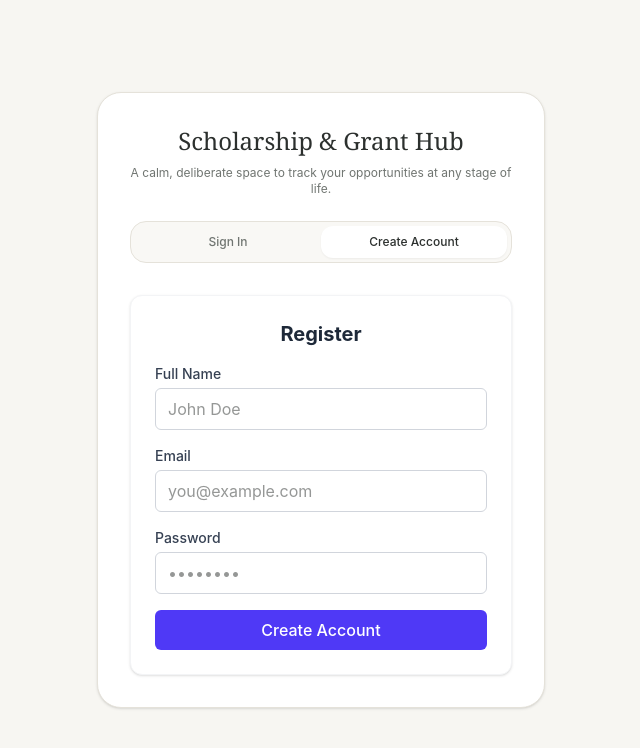
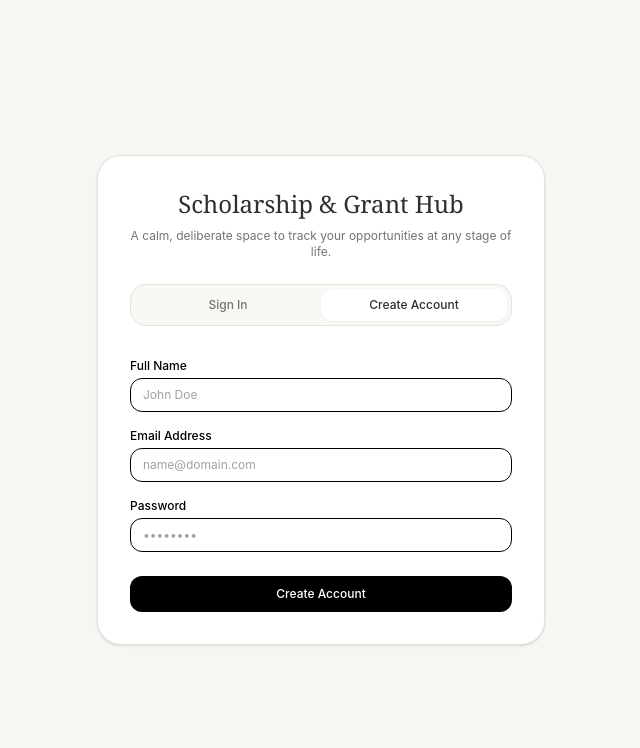
Before and after one commit to wekwamutamba-lab/simple-scholarship-tracker, a React (Vite) app in the folder scholarship-tracker-frontend/: page / in a window 1280 px wide. Both pictures are taken after typing "name@example.com", "Sample123" into the empty fields and a click on the button "Create Account". Shown: the top 748 px of the page, without its empty margins (319-959 px from the left). Built offline with nearby package versions, Linux system fonts and the light colour scheme.

Commit message:
updated frontend jsx

```diff
--- a/scholarship-tracker-frontend/src/components/auth/LoginForm.jsx
+++ b/scholarship-tracker-frontend/src/components/auth/LoginForm.jsx
@@ -5,50 +5,59 @@ import { AuthContext } from '../../context/AuthContext';
 function LoginForm() {
   const [email, setEmail] = useState('');
   const [password, setPassword] = useState('');
+  const [loading, setLoading] = useState(false);
   const { login } = useContext(AuthContext);
 
   const handleSubmit = async (e) => {
     e.preventDefault();
+    setLoading(true);
     try {
       const res = await loginUser({ email, password });
       login(res.data.user, res.data.token);
-      alert('Logged in successfully!');
     } catch (err) {
-      alert('Login failed!');
+      alert('Login failed. Please check your credentials.');
+    } finally {
+      setLoading(false);
     }
   };
 
   return (
-    <div className="bg-white p-6 rounded-lg shadow-md border border-gray-100 max-w-sm w-full">
-      <h2 className="text-xl font-bold text-gray-800 mb-4 text-center">Login</h2>
+    <div className="w-full">
       <form onSubmit={handleSubmit} className="space-y-4">
         <div>
-          <label className="block text-sm font-medium text-gray-700 mb-1">Email</label>
+          <label className="block text-xs font-medium text-black mb-1">
+            Email Address
+          </label>
           <input
             type="email"
-            placeholder="you@example.com"
+            placeholder="name@domain.com"
             value={email}
             onChange={(e) => setEmail(e.target.value)}
-            className="w-full px-3 py-2 border border-gray-300 rounded-md focus:outline-none focus:ring-2 focus:ring-blue-500"
+            className="w-full px-3 py-2 text-xs bg-white border border-black rounded-xl outline-none focus:ring-1 focus:ring-black placeholder-neutral-400"
             required
           />
         </div>
+
         <div>
-          <label className="block text-sm font-medium text-gray-700 mb-1">Password</label>
+          <label className="block text-xs font-medium text-black mb-1">
+            Password
+          </label>
           <input
             type="password"
             placeholder="••••••••"
             value={password}
             onChange={(e) => setPassword(e.target.value)}
-            className="w-full px-3 py-2 border border-gray-300 rounded-md focus:outline-none focus:ring-2 focus:ring-blue-500"
+            className="w-full px-3 py-2 text-xs bg-white border border-black rounded-xl outline-none focus:ring-1 focus:ring-black placeholder-neutral-400"
             required
           />
         </div>
+
         <button
           type="submit"
-          className="w-full bg-blue-600 hover:bg-blue-700 text-white font-medium py-2 px-4 rounded-md transition duration-150"
+          disabled={loading}
+          className="w-full bg-black hover:bg-neutral-800 text-white font-medium py-2.5 px-4 rounded-xl text-xs transition duration-150 disabled:opacity-50 mt-2"
         >
-          Sign In
+          {loading ? 'Signing in...' : 'Sign In'}
         </button>
       </form>
     </div>
--- a/scholarship-tracker-frontend/src/components/auth/RegisterForm.jsx
+++ b/scholarship-tracker-frontend/src/components/auth/RegisterForm.jsx
@@ -5,9 +5,11 @@ function RegisterForm() {
   const [name, setName] = useState('');
   const [email, setEmail] = useState('');
   const [password, setPassword] = useState('');
+  const [loading, setLoading] = useState(false);
 
   const handleSubmit = async (e) => {
     e.preventDefault();
+    setLoading(true);
     try {
       await registerUser({ name, email, password });
       alert('Account created successfully! You can now log in.');
@@ -15,54 +17,64 @@ function RegisterForm() {
       setEmail('');
       setPassword('');
     } catch (err) {
-      // Shows exact error from back end (e.g., "User already exists")
       const message = err.response?.data?.message || err.response?.data?.error || 'Registration failed!';
       alert(`Error: ${message}`);
+    } finally {
+      setLoading(false);
     }
   };
 
   return (
-    <div className="bg-white p-6 rounded-xl shadow-sm border border-gray-100 max-w-sm w-full">
-      <h2 className="text-xl font-bold text-gray-800 mb-4 text-center">Register</h2>
+    <div className="w-full">
       <form onSubmit={handleSubmit} className="space-y-4">
         <div>
-          <label className="block text-sm font-medium text-gray-700 mb-1">Full Name</label>
+          <label className="block text-xs font-medium text-black mb-1">
+            Full Name
+          </label>
           <input
             type="text"
             placeholder="John Doe"
             value={name}
             onChange={(e) => setName(e.target.value)}
-            className="w-full px-3 py-2 border border-gray-300 rounded-md focus:outline-none focus:ring-2 focus:ring-indigo-500"
+            className="w-full px-3 py-2 text-xs bg-white border border-black rounded-xl outline-none focus:ring-1 focus:ring-black placeholder-neutral-400"
             required
           />
         </div>
+
         <div>
-          <label className="block text-sm font-medium text-gray-700 mb-1">Email</label>
+          <label className="block text-xs font-medium text-black mb-1">
+            Email Address
+          </label>
           <input
             type="email"
-            placeholder="you@example.com"
+            placeholder="name@domain.com"
             value={email}
             onChange={(e) => setEmail(e.target.value)}
-            className="w-full px-3 py-2 border border-gray-300 rounded-md focus:outline-none focus:ring-2 focus:ring-indigo-500"
+            className="w-full px-3 py-2 text-xs bg-white border border-black rounded-xl outline-none focus:ring-1 focus:ring-black placeholder-neutral-400"
             required
           />
         </div>
+
         <div>
-          <label className="block text-sm font-medium text-gray-700 mb-1">Password</label>
+          <label className="block text-xs font-medium text-black mb-1">
+            Password
+          </label>
           <input
             type="password"
             placeholder="••••••••"
             value={password}
             onChange={(e) => setPassword(e.target.value)}
-            className="w-full px-3 py-2 border border-gray-300 rounded-md focus:outline-none focus:ring-2 focus:ring-indigo-500"
+            className="w-full px-3 py-2 text-xs bg-white border border-black rounded-xl outline-none focus:ring-1 focus:ring-black placeholder-neutral-400"
             required
           />
         </div>
+
         <button
           type="submit"
-          className="w-full bg-indigo-600 hover:bg-indigo-700 text-white font-medium py-2 px-4 rounded-md transition duration-150"
+          disabled={loading}
+          className="w-full bg-black hover:bg-neutral-800 text-white font-medium py-2.5 px-4 rounded-xl text-xs transition duration-150 disabled:opacity-50 mt-2"
         >
-          Create Account
+          {loading ? 'Creating Account...' : 'Create Account'}
         </button>
       </form>
     </div>
```
Also changed, not shown: 1 other file (tests, documents, lock files or other folders).
